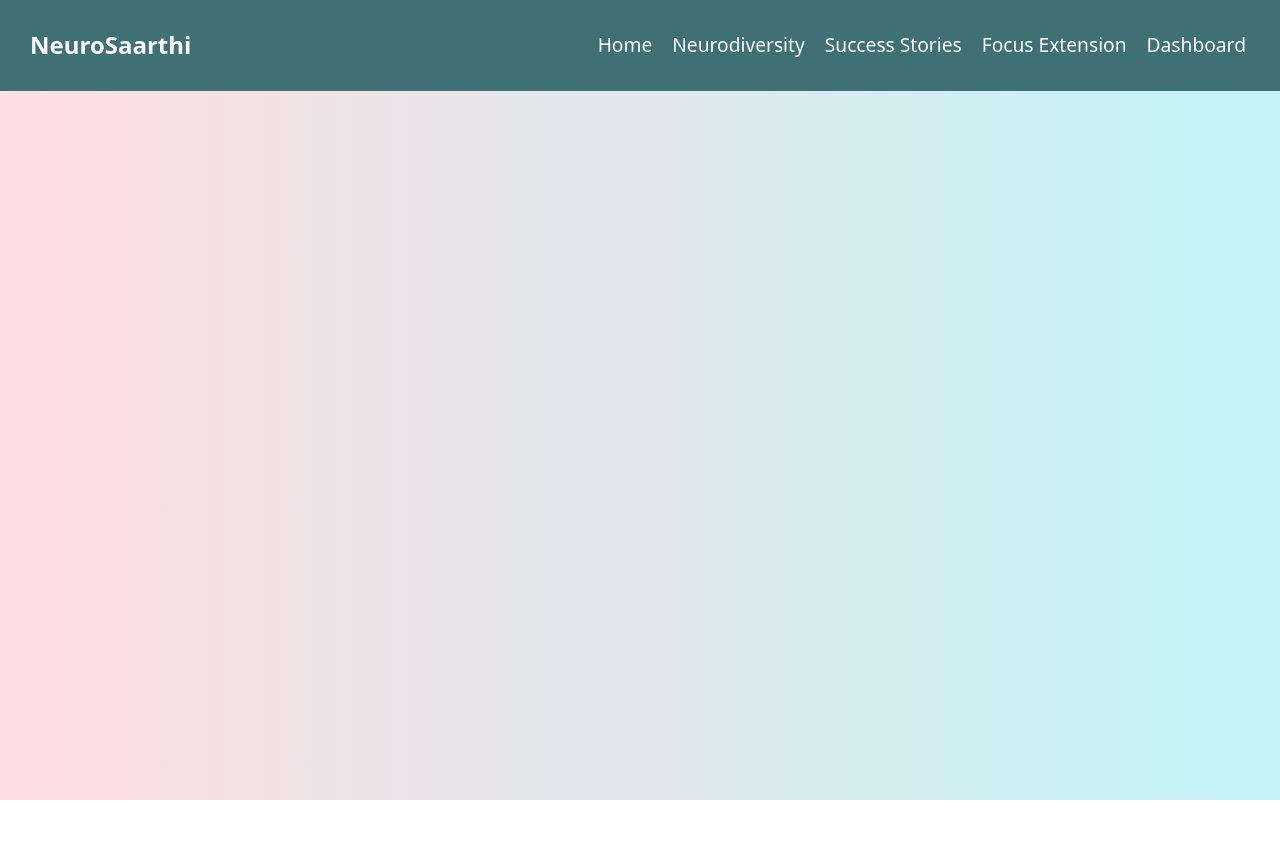
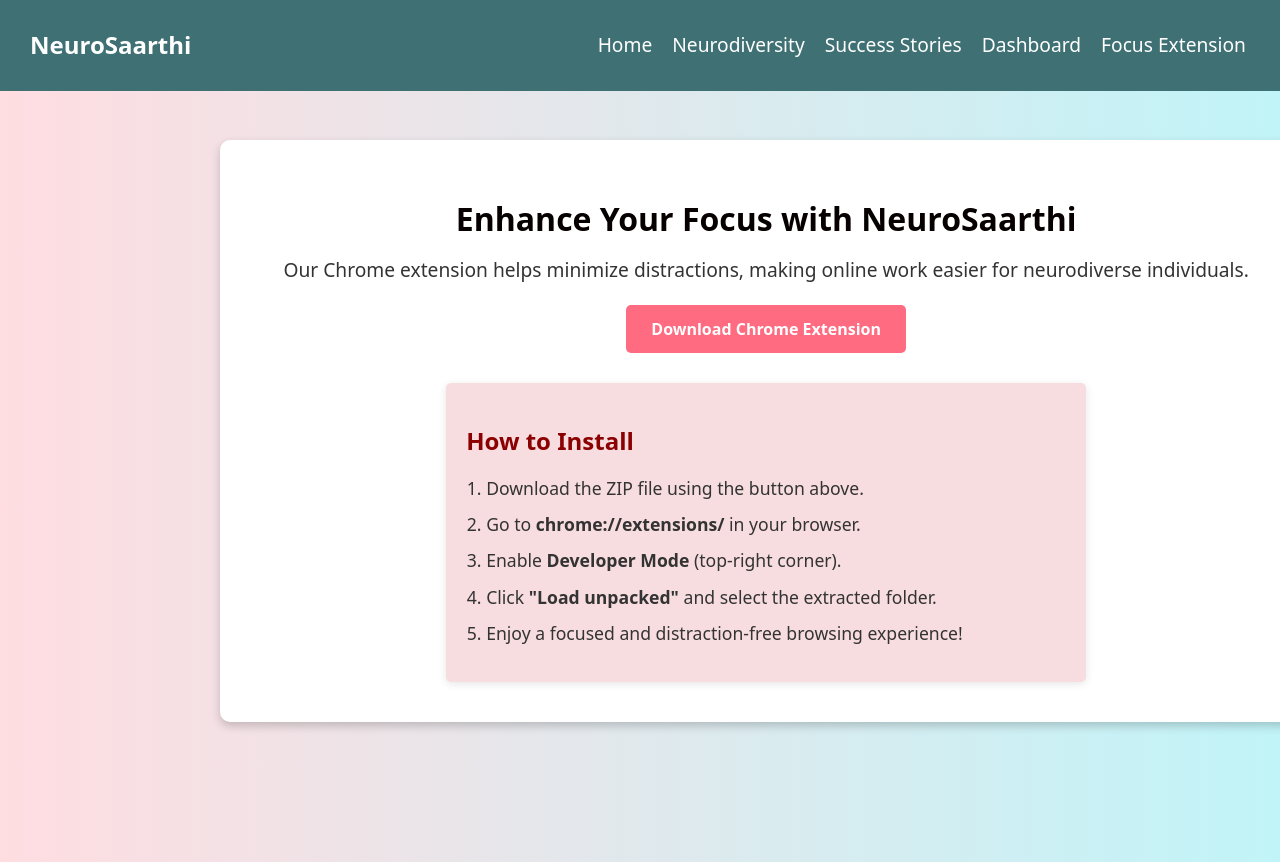
Before and after one commit to Cephei18/NeuroSaarthi, a React (Vite) app: page /focus-extension in a window 1280 px wide. Before the commit the page ends 800 px from the top, so only its background shows below. Built offline with nearby package versions, Linux system fonts and the light colour scheme.

Commit message:
Updated feature XYZ

```diff
--- a/src/App.css
+++ b/src/App.css
@@ -933,3 +933,73 @@
 .download-btn:hover {
   background: #2e4d4f;
 }
+
+/* 🔹 Focus Extension Container */
+.focus-extension-container {
+  background: #ffffff;
+  color: #333;
+  padding: 40px;
+  text-align: center;
+  border-radius: 10px;
+  width: 80%;
+  margin: 140px auto;
+  margin-left: 220px;
+  box-shadow: 0px 4px 10px rgba(0, 0, 0, 0.2);
+}
+
+/* 🔹 Header */
+.focus-header {
+  font-size: 2rem;
+  color: #060000; /* Dark Red for contrast */
+  margin-bottom: 15px;
+}
+
+/* 🔹 Description */
+.focus-description {
+  font-size: 1.2rem;
+  margin-bottom: 20px;
+}
+
+/* 🔹 Download Button */
+.focus-download-button {
+  background: #ff6b81; /* Bright Pink */
+  color: white;
+  padding: 12px 25px;
+  font-size: 1rem;
+  border-radius: 5px;
+  text-decoration: none;
+  font-weight: bold;
+  display: inline-block;
+  margin-bottom: 30px;
+  transition: 0.3s;
+}
+
+.focus-download-button:hover {
+  background: #d43f57; /* Darker Pink */
+}
+
+/* 🔹 Steps Section */
+.focus-steps {
+  background:#f8dde0;
+  padding: 20px;
+  border-radius: 5px;
+  box-shadow: 0px 2px 8px rgba(0, 0, 0, 0.1);
+  text-align: left;
+  max-width: 600px;
+  margin: 0 auto;
+}
+
+.focus-steps h2 {
+  color: #8b0000;
+  font-size: 1.5rem;
+  margin-bottom: 10px;
+}
+
+.focus-steps ol {
+  padding-left: 20px;
+}
+
+.focus-steps li {
+  font-size: 1.1rem;
+  margin-bottom: 10px;
+}
--- a/src/App.jsx
+++ b/src/App.jsx
@@ -11,6 +11,7 @@
 import SuccessStories from "./components/SuccessStories";
 import ChatbotPage from "./components/ChatbotPage"; // ✅ Ensure it's imported
 import Certification from "./components/Certification"; // Import Certification
+import FocusExtension from "./components/FocusExtension";
 
 const App = () => {
   return (
@@ -27,6 +28,7 @@
         <Route path="/chatbot-page" element={<ChatbotPage />} />  {/* ✅ Added the route */}
         <Route path="/successstories" element={<SuccessStories />} />
         <Route path="/certification" element={<Certification />} />  {/* ✅ Added the missing route */}
+        <Route path="/focus-extension" element={<FocusExtension />} /> {/* ✅ Added the route */}
       </Routes>
     </Router>
   );
--- /dev/null
+++ b/src/components/FocusExtension.jsx
@@ -0,0 +1,37 @@
+import React from "react";
+import "../App.css"; // ✅ Uses the same theme as Dyslexia & Autism
+
+const FocusExtension = () => {
+  return (
+    <div className="focus-extension-container">
+      {/* 🔹 Header Section */}
+      <h1 className="focus-header">Enhance Your Focus with NeuroSaarthi</h1>
+      <p className="focus-description">
+        Our Chrome extension helps minimize distractions, making online work easier for neurodiverse individuals.
+      </p>
+
+      {/* 🔹 Download Button */}
+      <a
+        href="http://gopikachauhan.me/NeuroSaarthi/"
+        download
+        className="focus-download-button"
+      >
+        Download Chrome Extension
+      </a>
+
+      {/* 🔹 Installation Guide */}
+      <div className="focus-steps">
+        <h2>How to Install</h2>
+        <ol>
+          <li>Download the ZIP file using the button above.</li>
+          <li>Go to <b>chrome://extensions/</b> in your browser.</li>
+          <li>Enable <b>Developer Mode</b> (top-right corner).</li>
+          <li>Click <b>"Load unpacked"</b> and select the extracted folder.</li>
+          <li>Enjoy a focused and distraction-free browsing experience!</li>
+        </ol>
+      </div>
+    </div>
+  );
+};
+
+export default FocusExtension;
--- a/src/components/Home.jsx
+++ b/src/components/Home.jsx
@@ -7,6 +7,7 @@
 import Neurodiversity from "./Neurodiversity";
 import SuccessStories from "./SuccessStories";
 import Chatbot from "./Chatbot";  // ✅ Import Floating Chatbot
+import FocusExtension from "./FocusExtension";
 
 const images = [bg1, bg2, bg3];
 
@@ -62,6 +63,11 @@
       {/* ✅ Floating Chatbot (Visible on All Pages) */}
       <Chatbot />
 
+      {/* ✅ Focus Extension Section */}
+      <section className="focus-extension">
+        <FocusExtension />
+      </section>
+
     </main>
   );
 };
--- a/src/components/Navbar.jsx
+++ b/src/components/Navbar.jsx
@@ -10,8 +10,9 @@
         <li><Link to="/">Home</Link></li>
         <li><Link to="/neurodiversity">Neurodiversity</Link></li>
         <li><Link to="/SuccessStories">Success Stories</Link></li>
-        <li><Link to="/chrome-extension">Focus Extension</Link></li>
         <li><Link to="/dashboard">Dashboard</Link></li> {/* Add Dashboard Link */}
+        <li><Link to="/focus-extension">Focus Extension</Link></li>
+
       </ul>
     </nav>
   );
```
Also changed, not shown: 2 other files (tests, documents, lock files or other folders).
